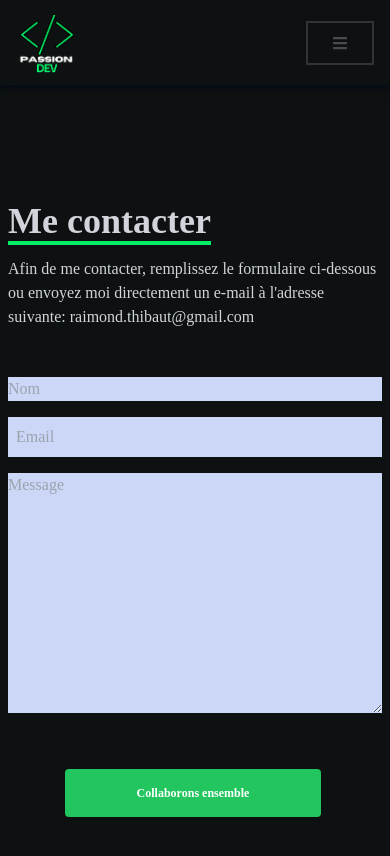
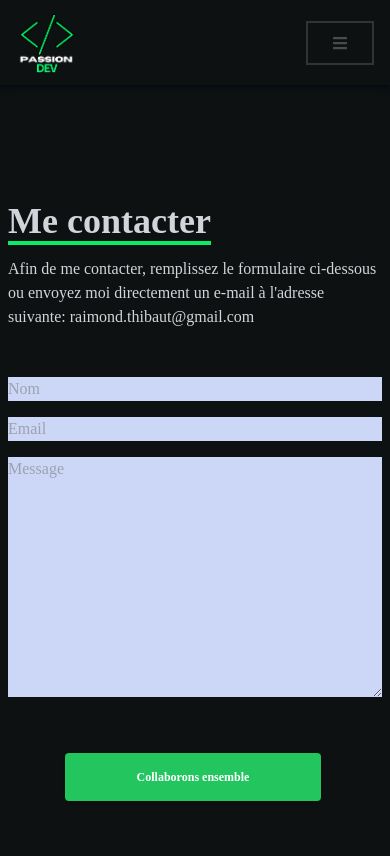
Before and after one commit to ThibautRaimond/portfolio, a React (Create React App) app: page /portfolio/contact in a window 390 px wide. Shown: the top 856 px of the page. Built offline with nearby package versions, Linux system fonts and the light colour scheme.

Commit message:
contactPage css

```diff
--- a/src/pages/Contact.jsx
+++ b/src/pages/Contact.jsx
@@ -17,7 +17,7 @@ const Contact = () => {
 				<meta name="Contact" content="Contactez-moi par mail" />
 			</Helmet>
 
-			<div className="flex flex-col justify-center align-center mt-12 lg:mt-0 h-screen-85">
+			<div className="flex flex-col justify-center align-center mt-10 lg:mt-0 h-screen-85">
 				<form
 					method="POST"
 					action="https://getform.io/f/b647f9b9-5752-4f82-a5c5-7e42ed277826"
@@ -41,7 +41,7 @@ const Contact = () => {
 						name="name"
 					/>
 					<input
-						className="my-4 p-2 bg-[#ccd6f6]"
+						className="my-4 bg-[#ccd6f6]"
 						type="email"
 						placeholder="Email"
 						name="email"
```
Also changed, not shown: 12 other files (tests, documents, lock files or other folders).
